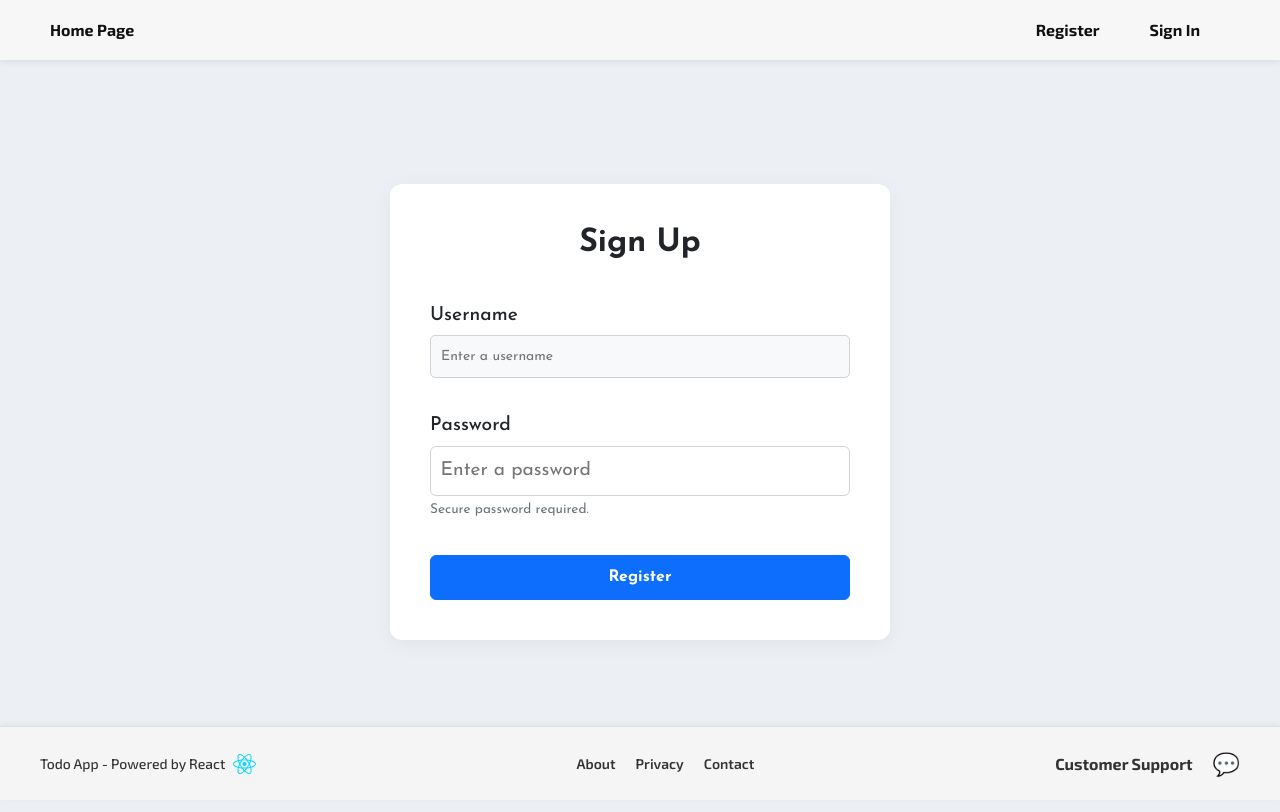
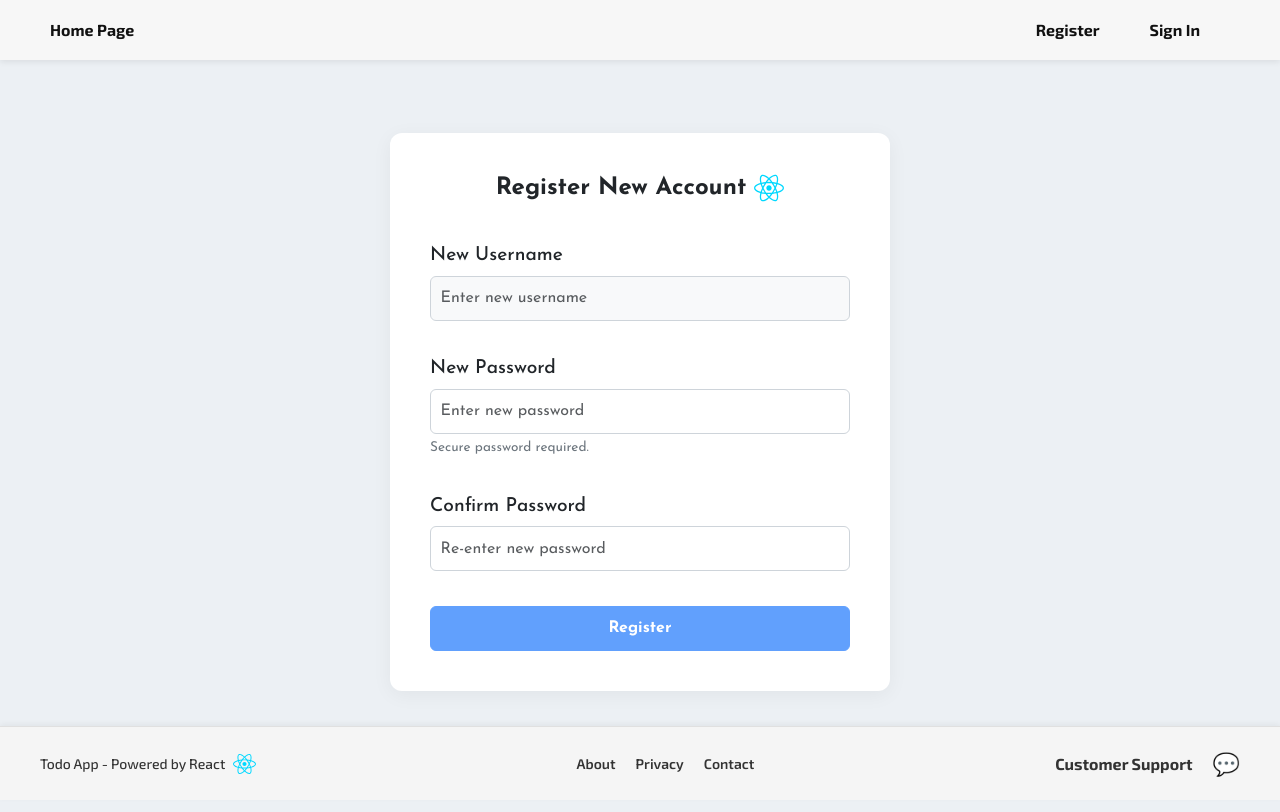
Before and after one commit to YawDev/todo-app-react, a React (Vite) app: page /register in a window 1280 px wide. Built offline with nearby package versions, Linux system fonts and the light colour scheme; no server answers; a web font is replaced by a local one.

Commit message:
Sign up added

```diff
--- a/src/components/RegistrationForm.jsx
+++ b/src/components/RegistrationForm.jsx
@@ -1,47 +1,160 @@
-import { Button } from "react-bootstrap";
+import { Button, Form, Alert } from "react-bootstrap";
+import { RegisterAPI } from "../utils/GoServiceAuth";
+import { useNavigate } from "react-router-dom";
+import logoImg from "../assets/react.svg";
+import "../styles/Login.css";
+import { useState, useEffect } from "react";
 import "../styles/SignUp.css";
 
 function RegistrationForm({ isLoggedIn }) {
-  const handleSubmit = (e) => {
-    e.preventDefault();
+  const navigate = useNavigate();
+  const [newUsername, setNewUserName] = useState("");
+  const [newPassword, setNewPassword] = useState("");
+  const [IsValid, setIsValid] = useState(false);
+  const [usernameError, setUserNameError] = useState("");
+  const [passwordError, setPasswordError] = useState("");
+  const [apiMessage, setApiMessage] = useState("");
+  const [showAlert, setShowAlert] = useState(false);
+  useEffect(() => {
+    setNewUserName("");
+    setNewPassword("");
+    setIsValid(false);
+    setUserNameError("");
+    setPasswordError("");
+    setApiMessage("");
+    setShowAlert(false);
+  }, []);
+
+  useEffect(() => {
+    if (apiMessage) {
+      setShowAlert(true);
+      const timer = setTimeout(() => {
+        setShowAlert(false);
+        setApiMessage("");
+      }, 4000);
+      return () => clearTimeout(timer);
+    }
+  }, [apiMessage]);
+
+  const usernameOnChange = (e) => {
+    const input = e.target.value;
+    setNewUserName(input);
+    if (!input.trim()) {
+      setUserNameError("Username is required");
+      setIsValid(false);
+    } else {
+      setUserNameError("");
+      setIsValid(true);
+    }
   };
 
-  if (isLoggedIn) return <div>Logged In.</div>;
-  return (
-    <div className="signup-container">
-      <form className="signup-form" onSubmit={handleSubmit}>
-        <h2 className="signup-title">Sign Up</h2>
+  const passwordOnChange = (e) => {
+    const input = e.target.value;
+    setNewPassword(input);
+    if (!input.trim()) {
+      setPasswordError("Password is required");
+      setIsValid(false);
+    } else {
+      setPasswordError("");
+      setIsValid(true);
+    }
+  };
 
+  const handleSignUp = async (e) => {
+    e.preventDefault();
+    try {
+      const data = await RegisterAPI({
+        Username: newUsername,
+        Password: newPassword,
+      });
+      const { status: httpStatus, message } = data;
+      if (httpStatus === 200) {
+        alert("Account successfully created");
+        navigate("/login");
+      } else if (httpStatus === 400) {
+        setApiMessage(message);
+      }
+    } catch (error) {
+      console.log("Login failed", error);
+      setApiMessage("We apologize, Internal Server Error.");
+    }
+  };
+
+  return isLoggedIn ? (
+    <div>You are logged in.</div>
+  ) : (
+    <>
+      <div className="signup-form-section">
+        <Form onSubmit={handleSignUp} className="signup-form">
+          {apiMessage && (
+            <Alert
+              variant="danger"
+              className={`fade-alert ${
+                !showAlert ? "hide" : ""
+              } w-100 text-center`}
+            >
+              {" "}
+              {apiMessage}
+            </Alert>
+          )}
+          <h4>
+            Register New Account <img src={logoImg} alt="logo" />
+          </h4>
           <div className="signup-form-group">
-          <label htmlFor="username" className="signup-label">
-            Username
-          </label>
-          <input
+            <Form.Label>New Username</Form.Label>
+
+            <Form.Control
               type="text"
-            className="signup-input"
+              placeholder="Enter new username"
               id="username"
-            placeholder="Enter a username"
+              onChange={usernameOnChange}
             />
+            {usernameError && (
+              <div style={{ color: "red", fontSize: "15px" }}>
+                {usernameError}
+              </div>
+            )}
+          </div>
+          <div className="signup-form-group">
+            <Form.Label>New Password</Form.Label>
+
+            <Form.Control
+              type="password"
+              placeholder="Enter new password"
+              id="password"
+              onChange={passwordOnChange}
+            />
+            <div className="signup-hint">Secure password required.</div>
+
+            {passwordError && (
+              <div style={{ color: "red", fontSize: "15px" }}>
+                {passwordError}
+              </div>
+            )}
+          </div>
+          <div className="signup-form-group">
+            <Form.Label>Confirm Password</Form.Label>
+
+            <Form.Control
+              type="password"
+              placeholder="Re-enter new password"
+              id="passwordConfirmation"
+              // onChange={passwordOnChange}
+            />
+
+            {passwordError && (
+              <div style={{ color: "red", fontSize: "15px" }}>
+                {passwordError}
+              </div>
+            )}
           </div>
 
-        <div className="signup-form-group">
-          <label htmlFor="password" className="signup-label">
-            Password
-          </label>
-          <input
-            type="password"
-            className="signup-input"
-            id="password"
-            placeholder="Enter a password"
-          />
-          <div className="signup-hint">Secure password required.</div>
-        </div>
-
-        <Button type="submit" variant="primary">
+          <Button disabled={!IsValid} variant="primary" type="submit">
             Register
           </Button>
-      </form>
+        </Form>
       </div>
+    </>
   );
 }
 
--- a/src/styles/SignUp.css
+++ b/src/styles/SignUp.css
@@ -7,7 +7,7 @@ html {
   height: 100%;
 }
 
-.signup-container {
+.signup-form-section {
   height: 100vh;
   width: 100%;
   display: flex;
@@ -25,33 +25,39 @@ html {
   width: 100%;
   max-width: 300px; /* Force it wider */
   min-width: 500px; /* Helps on larger screens */
-  box-sizing: border-box;
 }
 
-.signup-title {
+.signup-form h4 {
   text-align: center;
   margin-bottom: 1.5rem;
+  display: flex;
+  justify-content: center;
+  align-items: center;
+  gap: 0.5rem;
   font-weight: bold;
+}
+
+.signup-form img {
+  width: 30px;
+  height: 30px;
 }
 
 .signup-form-group {
   margin-bottom: 1.2rem;
 }
 
-.signup-label {
+.signup-form-group .form-label {
   font-weight: 500;
+  font-size: 1.2rem;
   margin-bottom: 0.3rem;
-  font-size: 1.2rem;
-
   display: block;
 }
 
-.signup-input {
+.signup-form-group .form-control {
   border-radius: 6px;
   padding: 0.6rem;
   border: 1px solid #ced4da;
-  font-size: 1.2rem;
-  width: 100%;
+  font-size: 1rem;
 }
 
 .signup-hint {
--- a/src/utils/GoServiceAuth.js
+++ b/src/utils/GoServiceAuth.js
@@ -24,9 +24,13 @@ export async function RegisterAPI(user) {
       },
       body: JSON.stringify(user),
     });
+    if (!response.ok) {
+      const error = await response.json();
+      throw new Error(error.message || "Sign up failed");
+    }
     return await response.json();
   } catch (error) {
-    console.error("Register error:", error);
+    console.error("Register new Account error:", error);
     throw error;
   }
 }
```
Lines whose indentation alone changed are shown as unchanged.
